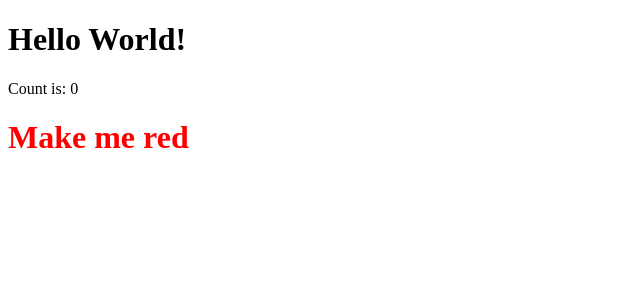
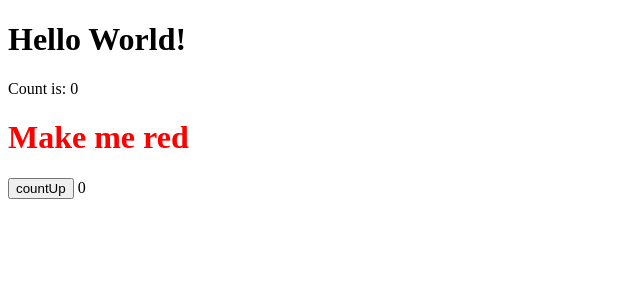
Before and after one commit to shusaku009/vue-tutorial, a Vue app: page / in a window 1280 px wide. Shown: the top 300 px of the page, without its empty margins (0-640 px from the left). Built offline with nearby package versions, Linux system fonts and the light colour scheme.

Commit message:
add: イベントリスナー

```diff
--- a/src/App.vue
+++ b/src/App.vue
@@ -2,14 +2,21 @@
 import { reactive, ref } from "vue";
 
 const counter = reactive({ count: 0 });
+const count = ref(0);
 const message = ref("Hello World!");
 const titleClass = ref("title");
+
+function incrementCount() {
+  count.value++;
+}
 </script>
 
 <template>
   <h1>{{ message }}</h1>
   <p>Count is: {{ counter.count }}</p>
   <h1 :class="titleClass">Make me red</h1>
+  <button @click="incrementCount()">countUp</button>
+  {{ count }}
 </template>
 
 <style>
```
